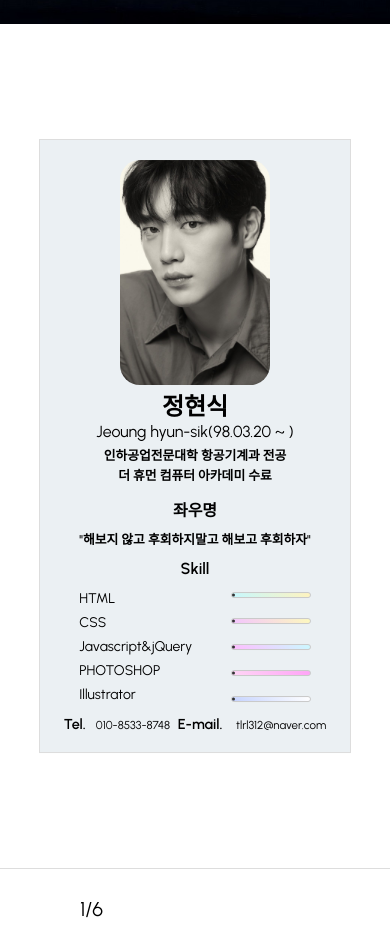
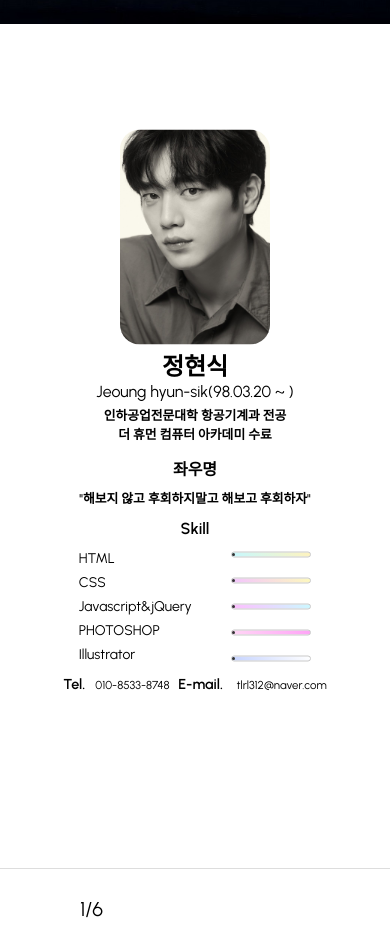
Before and after one commit to lovelyhyunsik/portfo, a plain HTML site: page index.html in a window 390 px wide. Shown: the part 820-1766 px from the top of the page. Drawn offline with nearby package versions, Linux system fonts and the light colour scheme; some icons are missing.

Commit message:
port-endend

```diff
--- a/css/response.css
+++ b/css/response.css
@@ -81,7 +81,7 @@
     #pj03 .cover .bx-right .bx-r-inner{ width: 500px; height: 352px;  position: absolute; top: 50%; left: 50%; transform: translate(-50%,-45%); }
     #pj03 .cover .bx-right .bx-r-inner a{width: 85%; height: 211px; left: 39px; top: -323px;}
     #profile .container{display: block; padding: 20px 20px;}
-    .p-l{width: 100%; height: 30%; text-align: center;}
+    .p-l{width: 100%; height: 35%; text-align: center;}
     .p-l img{width: 150px; height: 100%;}
     .p-c{width: 100%; height:auto; text-align: center; margin-top: 10px;}
     .p-c .education{margin-top: 20px;}
@@ -106,6 +106,7 @@
     .p-c .skill .skill-content .bar5 span{width: 3px; height: 3px;}
     .p-c .skill .skill-content .bar{margin-right: 0;}
     .p-c .skill .skill-name ul li{font-size: 14px;}
+    #profile .container{background: none; border: none; padding-top: 0;}
 }
 
 @media screen and (max-width:580px) {
@@ -141,7 +142,6 @@
     .p-c .skill{margin-top: 15px;}
     .p-c .skill .skill-content{margin-top: 15px;}
     .p-r{margin-top: 15px;}
-    .container{height: 80%; top: 51%;}
     #header .content .content-container .con_top{ margin: 0 auto; line-height: 100px; font-size: 20px;}
     #header .content .content-container .con_center{ margin: 50px auto;}
     #header .content .content-container .con_center .menu01>li .con_num{display: block; font-size: 10px; margin-bottom: 20px; color: rgba(255,255,255,0.5);}
--- a/css/style.css
+++ b/css/style.css
@@ -58,7 +58,7 @@ body{font-family: 'Urbanist', sans-serif;}
 
 /* profile */
 #profile{width: 100%; height: 100vh;  position: relative; background: #ffffff;}
-#profile .container{width: 80%; height: auto; position: absolute; top: 50%; left: 50%; transform: translate(-50%,-50%); padding: 50px 30px; display: flex; border: 1px solid #ddd; background: #ebf0f3; }
+#profile .container{width: 80%; height: 75%; position: absolute; top: 50%; left: 50%; transform: translate(-50%,-50%); padding: 50px 30px; display: flex; border: 1px solid #ddd; background: #ebf0f3; }
 .p-l{width: 30%; height: 100%; text-align: center;}
 .p-l img{width: 70%; border-radius: 20px; transition: .3s;}
 .p-c{width: 40%; height: 100%;}
```
